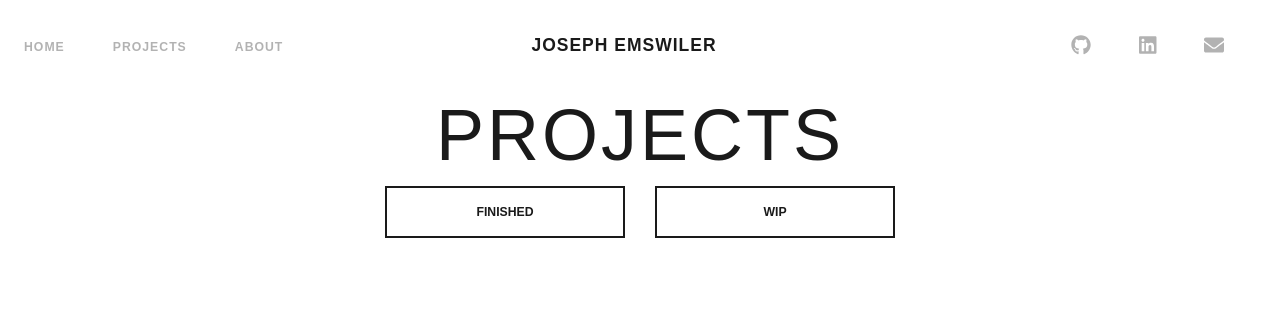
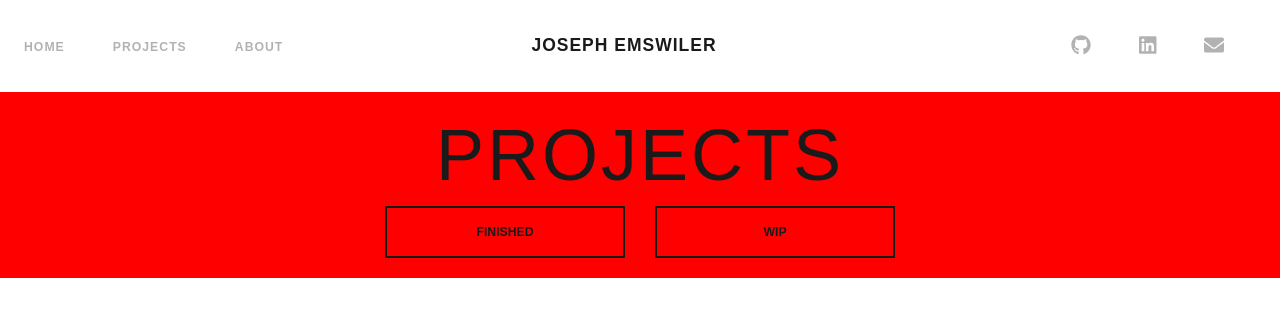
Before and after one commit to josephemswiler/webvr-line-geometry, a React (Create React App) app in the folder client/: page / in a window 1280 px wide. Shown: the top 316 px of the page. Built offline with nearby package versions, Linux system fonts and the light colour scheme; a web font is replaced by a local one.

Commit message:
Window height listener for jumbotron, init three.js files

```diff
--- a/client/src/components/Header.js
+++ b/client/src/components/Header.js
@@ -1,10 +1,12 @@
 import React, { Component } from 'react'
-import { Jumbotron, Container, Button, Col, Row } from 'reactstrap'
+import { Container, Button, Col, Row } from 'reactstrap'
 
 export default class Header extends Component {
   styles = () => ({
     wrapper: {
-      marginTop: 92
+      marginTop: this.props.navTopOffset,
+      backgroundColor: 'red',
+      padding: 20
     },
     jumbotron: {},
     button: {
--- a/client/src/components/NavTop.js
+++ b/client/src/components/NavTop.js
@@ -28,10 +28,6 @@ export default class NavTop extends React.Component {
     }
   }
 
-  componentDidMount () {
-    window.addEventListener('resize', this.windowResize)
-  }
-
   toggle () {
     this.setState({
       isOpen: !this.state.isOpen
@@ -43,8 +39,6 @@ export default class NavTop extends React.Component {
       tooltipOpen: !this.state.tooltipOpen
     })
   }
-
-  windowResize = () => {}
 
   styles = () => ({
     navbar: {
--- a/client/src/pages/Home.js
+++ b/client/src/pages/Home.js
@@ -2,18 +2,36 @@ import React, { Component } from 'react'
 import Header from '../components/Header'
 
 export default class Home extends Component {
+  constructor (props) {
+    super(props)
+
+    this.state = {
+      navTopOffset: 92,
+      currentWindowHeight: window.innerHeight
+    }
+  }
+
+  componentDidMount () {
+    window.addEventListener('resize', this.windowResize)
+  }
+
+  windowResize = () => {
+    this.setState({
+      currentWindowHeight: window.innerHeight
+    })
+  }
 
   styles = () => ({
     wrapper: {
       width: '100vw',
-      height: '100vh'
+      height: this.state.currentWindowHeight - this.state.navTopOffset
     }
 })
 
   render () {
     return (
       <div style={this.styles().wrapper}>
-        <Header />
+        <Header navTopOffset={this.state.navTopOffset}/>
       </div>
     )
   }
```
Also changed, not shown: client/src/webVR/index.js (added), client/src/webVR/sceneManager.js (added), client/src/webVR/sceneSubjects/light.js (added), client/src/webVR/sceneSubjects/object.js (added), client/src/webVR/sceneSubjects/scene.js (added).
